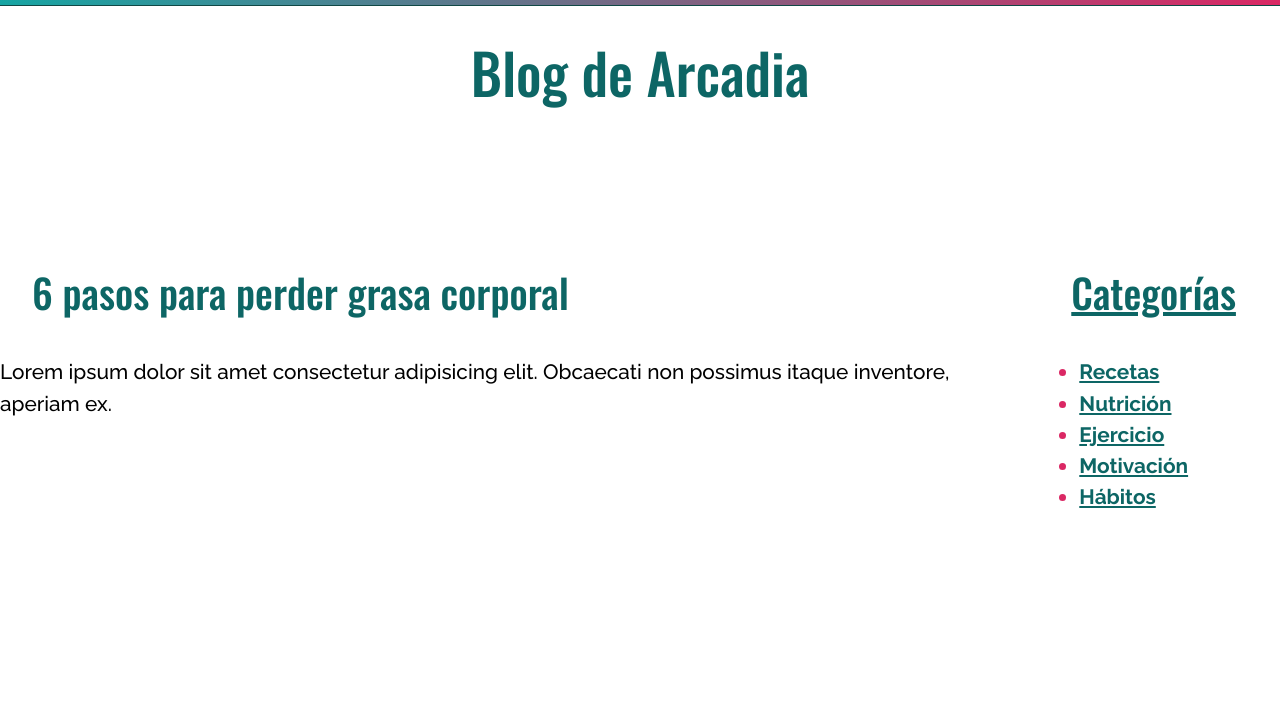
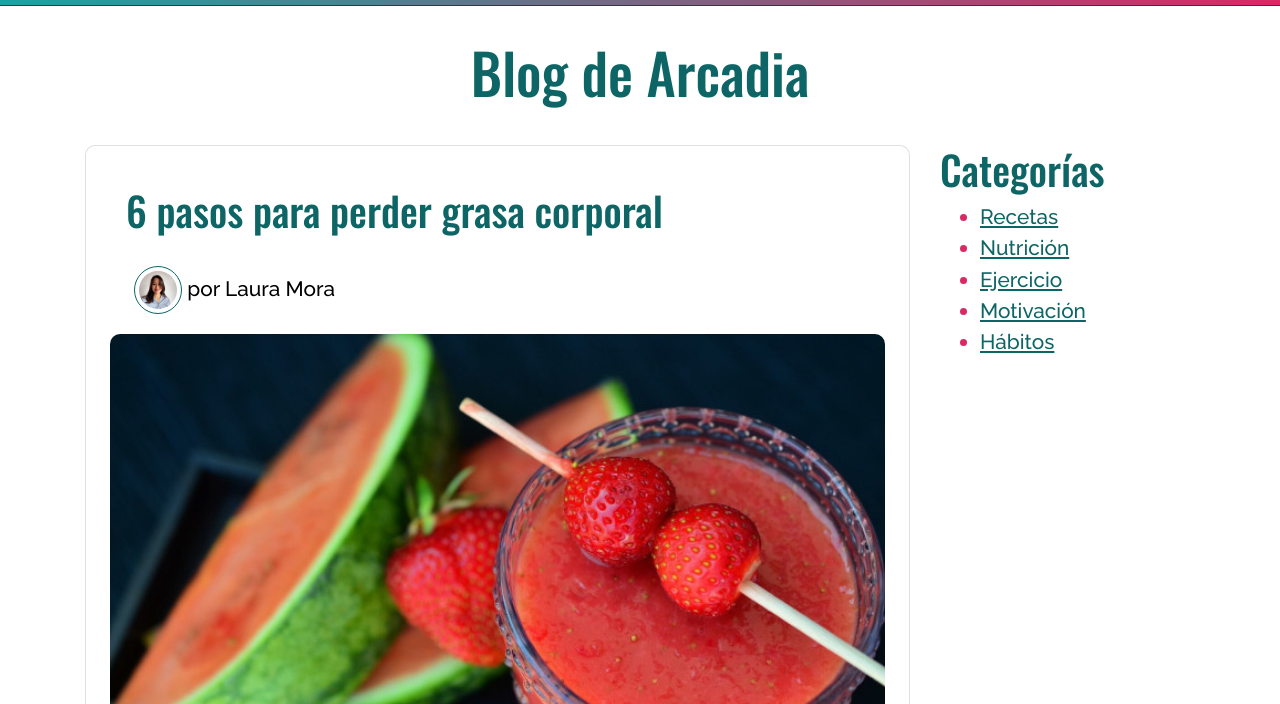
Before and after one commit to jesusmpds/arcadia-tienda-Jesus-Perez-camada-10755, a website: page pages/blog.html in a window 1280 px wide. Shown: the part 96-800 px from the top of the page. Drawn offline with nearby package versions, Linux system fonts and the light colour scheme; files whose address does not match are found by name.

Commit message:
Created new blog article component, styled the blog page

```diff
--- a/pages/blog.html
+++ b/pages/blog.html
@@ -43,21 +43,31 @@
                 </div>
             </nav>
         </header>
-		<main id="grid">
-			<h1 id="h1Blog">
+		<main>
+			<h1>
 				Blog de Arcadia
 			</h1>
-			<section class="blogIndex">
-				<article>
-					<h2>
+			<section class="container">
+			    <div class="row">
+			        <div class="col-12 col-md-9">
+        				<article class="card p-4">
+        					<h2 class="card-title p-2 p-sm-2 p-md-3">
         						6 pasos para perder grasa corporal
         					</h2>
-					<p>
-						Lorem ipsum dolor sit amet consectetur adipisicing elit. Obcaecati non possimus itaque inventore, aperiam ex.
+        					<div class="m-1 ml-4 pb-2 pb-sm-2 pb-md-3">
+            					<img src="../images/laura-mora-avatar.jpg" alt="Laura Mora Avatar" class="d-inline img-thumbnail">
+            					<p class="d-inline text-small">
+            					 por Laura Mora
             					</p>
+                            </div>
+        					<img src="../images/blog/6-tips-para-perder-grasa-corporal.jpg" alt="Tips para perder grasa corporal" loading="lazy" class="articleImage">
+        					<p class="card-body card-text">
+        						Damos consejos para bajar el porcentaje de grasa corporal. Añade a tu dieta alimentos ricos en proteínas y bajos en grasas, bebidas 'quemagrasas' y ejercicio diario.
+        					</p>
+        					<a href="#" class="btn btn-primary">Leer más</a>
         				</article>
-			</section>
-			<aside class="sidebar">
+                    </div>
+        			<aside class="d-none col-md-3 d-md-block">
         				<h2 class="sidebar__title">
         					Categorías
         				</h2>
@@ -69,6 +79,8 @@
         					<li><a href="#">Hábitos</a></li>
         				</ul>
         			</aside>
+                </div>
+            </section>
 		</main>
 		<footer>
             <div class="container-fluid">
--- a/scss/components/_blog.scss
+++ b/scss/components/_blog.scss
@@ -1,31 +1,16 @@
 /* Blog Styles*/
 
-#grid {
-    display: grid;
-    grid-template-areas:
-    "h1Blog h1Blog"
-    "blogIndex sidebarBlog";
-    grid-template-columns: 4fr 1fr;
-    grid-template-rows: 30% auto;
-    grid-column-gap: 1rem;
-    justify-items: center;
-    width: 100%;
+article.card{
+    border-radius: 10px;
 }
 
-#h1Blog {
-    grid-area: h1Blog;
+.img-thumbnail{
+    border: 1px solid $dark-green;
+    border-radius: 50%;
+    height: 3rem;
 }
-
-section.blogIndex {
-    grid-area: blogIndex;
+.articleImage{
+    max-width: 100%;
+    height: auto;
+    border-radius: 10px;
 }
-
-.sidebar {
-    grid-area: sidebarBlog;
-    .sidebar__title{
-        text-decoration: underline;
-    }
-    .sidebar__categories{
-        font-weight: bold;
-    }
-}
--- a/scss/components/_pages.scss
+++ b/scss/components/_pages.scss
@@ -4,7 +4,7 @@
         min-height: 100vh;
         padding-bottom: 2rem;
     }
-    h1,h2{
+    h1{
         padding: 2rem;
     }
 }
```
Also changed, not shown: css/styles.css, images/blog/6-tips-para-perder-grasa-corporal.jpg (added), images/laura-mora-avatar.jpg (added). Lines whose indentation alone changed are shown as unchanged.
